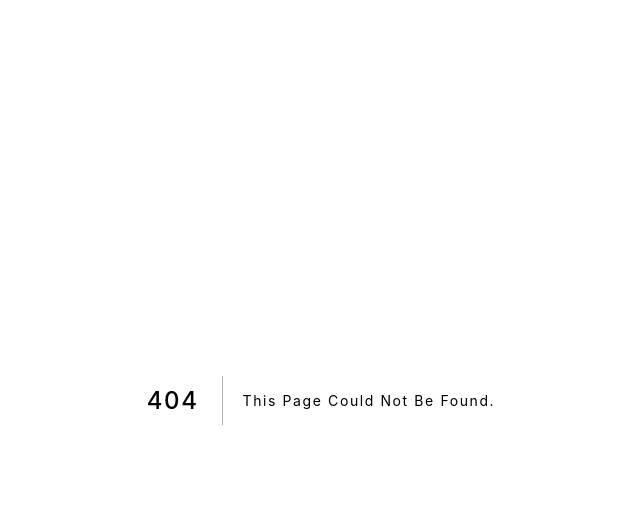
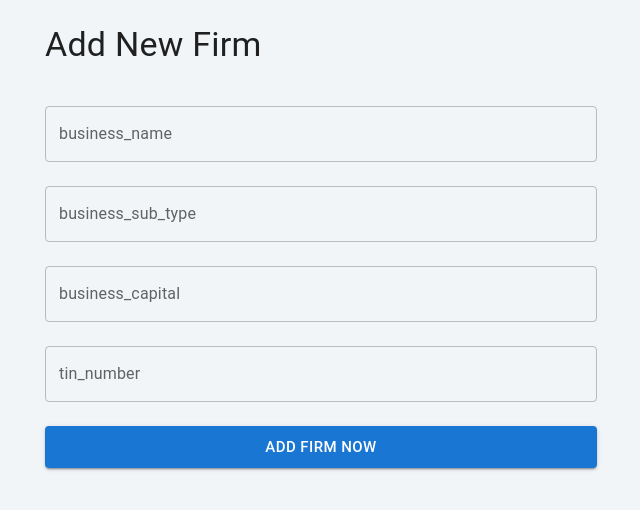
Before and after one commit to khilkovetsmykhailo/ERP-frontend, a Next.js app in the folder erp/: page /firm in a window 1280 px wide. Before the commit this address had no page. Shown: the top 510 px of the page, without its empty margins (319-959 px from the left). Built offline with nearby package versions, Linux system fonts and the light colour scheme.

Commit message:
firms added

```diff
--- /dev/null
+++ b/erp/pages/firm.js
@@ -0,0 +1,192 @@
+import Head from "next/head";
+import NextLink from "next/link";
+import Router, { useRouter } from "next/router";
+import { useFormik } from "formik";
+import * as Yup from "yup";
+import {
+  Box,
+  Button,
+  Checkbox,
+  Container,
+  FormHelperText,
+  Link,
+  TextField,
+  Typography,
+} from "@mui/material";
+// import MuiPhoneInput from 'material-ui-phone-number';
+import ArrowBackIcon from "@mui/icons-material/ArrowBack";
+
+const Register = () => {
+  const formik = useFormik({
+    initialValues: {
+      business_name: "",
+      business_sub_type: "",
+      business_capital: "",
+      tin_number: "",
+    },
+
+    validationSchema: Yup.object({
+      business_name: Yup.string()
+        .max(255)
+        .required("Business name is required"),
+      business_sub_type: Yup.string()
+        .max(255)
+        .required("Business type is required"),
+
+      business_capital: Yup.string().max(255).required("Capital is required"),
+      tin_number: Yup.string().max(255).required("Tin number is required"),
+    }),
+    // onSubmit: () => {
+    //   Router
+    //     .push('/')
+    //     .catch(console.error);
+    // }
+    onSubmit: (values) => {
+      console.log(JSON.stringify(values, null, 2));
+      console.log(id)
+      fetch(
+        `http://localhost:5000/api/firmDefinition/defineFirm/${id}`,
+        {
+          method: "POST",
+          headers: {
+            "Content-Type": "application/json",
+            "authorization": "Bearer "+sessionStorage.getItem("token"),
+          },
+          body: JSON.stringify(values, null, 2),
+        }
+      )
+        .then((response) => response.json())
+        .then((data) => {
+          //handle data
+          console.log(data);
+
+          if (data.status == 200) {
+            Router.push("/profile");
+          } else alert("Incorrect Data");
+        })
+        .catch((error) => {
+          //handle error
+        });
+    },
+  });
+
+  const router = useRouter()
+  const {
+    query: { id, name, phone },
+  } = router
+
+  return (
+    <>
+      <Head>
+        <title>Register Firm | ERP</title>
+      </Head>
+      <Box
+        component="main"
+        sx={{
+          alignItems: "center",
+          display: "flex",
+          flexGrow: 1,
+          minHeight: "100%",
+        }}
+      >
+        <Container maxWidth="sm">
+          <form onSubmit={formik.handleSubmit}>
+            <Box sx={{ my: 3 }}>
+              <Typography color="textPrimary" variant="h4">
+                Add new Firm
+              </Typography>
+            </Box>
+            <TextField
+              error={Boolean(
+                formik.touched.business_name && formik.errors.business_name
+              )}
+              fullWidth
+              helperText={
+                formik.touched.business_name && formik.errors.business_name
+              }
+              label="business_name"
+              margin="normal"
+              name="business_name"
+              onBlur={formik.handleBlur}
+              onChange={formik.handleChange}
+              value={formik.values.business_name}
+              variant="outlined"
+            />
+            <TextField
+              error={Boolean(
+                formik.touched.business_sub_type &&
+                  formik.errors.business_sub_type
+              )}
+              fullWidth
+              helperText={
+                formik.touched.business_sub_type &&
+                formik.errors.business_sub_type
+              }
+              label="business_sub_type"
+              margin="normal"
+              name="business_sub_type"
+              onBlur={formik.handleBlur}
+              onChange={formik.handleChange}
+              value={formik.values.business_sub_type}
+              variant="outlined"
+            />
+            <TextField
+              error={Boolean(
+                formik.touched.business_capital &&
+                  formik.errors.business_capital
+              )}
+              helperText={
+                formik.touched.business_capital &&
+                formik.errors.business_capital
+              }
+              // defaultCountry={'et'}
+              name="business_capital"
+              margin="normal"
+              label="business_capital"
+              onBlur={formik.handleBlur}
+              onChange={formik.handleChange}
+              fullWidth
+              type="number"
+              value={formik.values.business_capital}
+              variant="outlined"
+            />
+            <TextField
+              error={Boolean(
+                formik.touched.tin_number && formik.errors.tin_number
+              )}
+              helperText={formik.touched.tin_number && formik.errors.tin_number}
+              // defaultCountry={'et'}
+              name="tin_number"
+              margin="normal"
+              label="tin_number"
+              onBlur={formik.handleBlur}
+              onChange={formik.handleChange}
+              fullWidth
+
+              value={formik.values.tin_number}
+              variant="outlined"
+            />
+
+            {Boolean(formik.touched.policy && formik.errors.policy) && (
+              <FormHelperText error>{formik.errors.policy}</FormHelperText>
+            )}
+            <Box sx={{ py: 2 }}>
+              <Button
+                color="primary"
+                disabled={formik.isSubmitting}
+                fullWidth
+                size="large"
+                type="submit"
+                variant="contained"
+              >
+                Add Firm Now
+              </Button>
+            </Box>
+          </form>
+        </Container>
+      </Box>
+    </>
+  );
+};
+
+export default Register;
```
